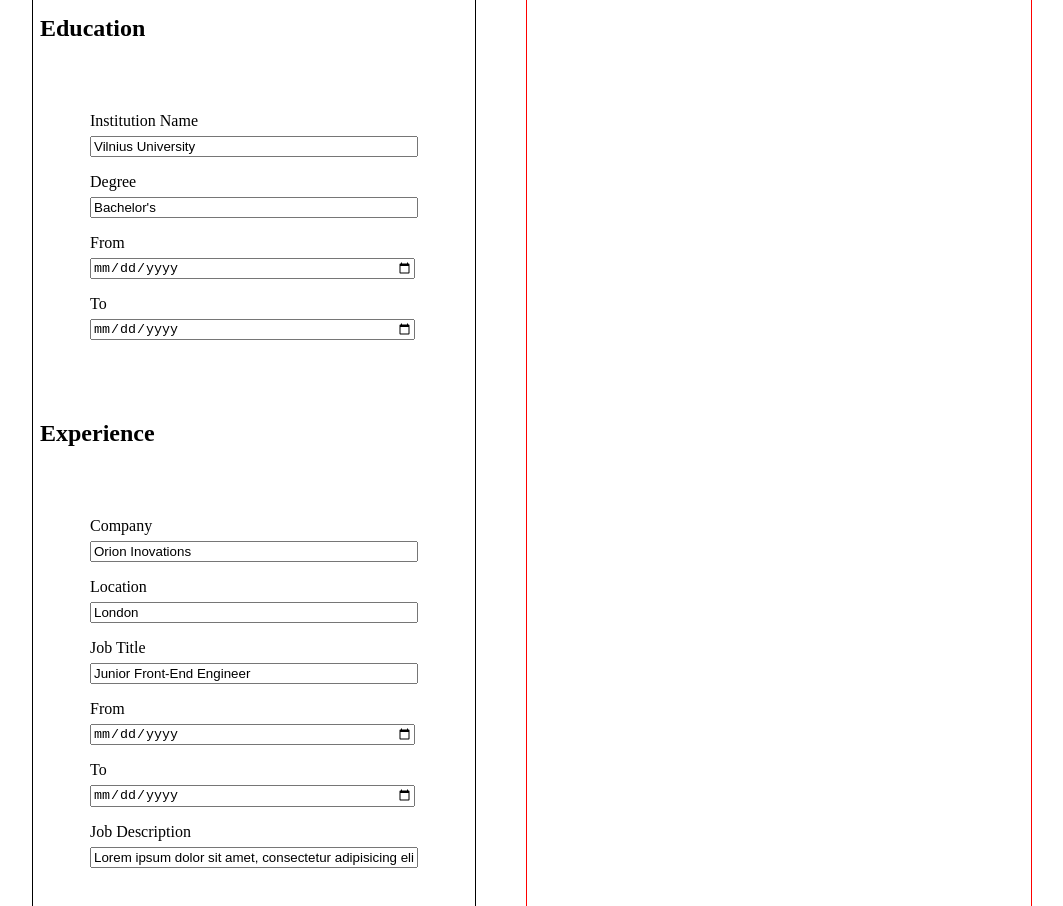
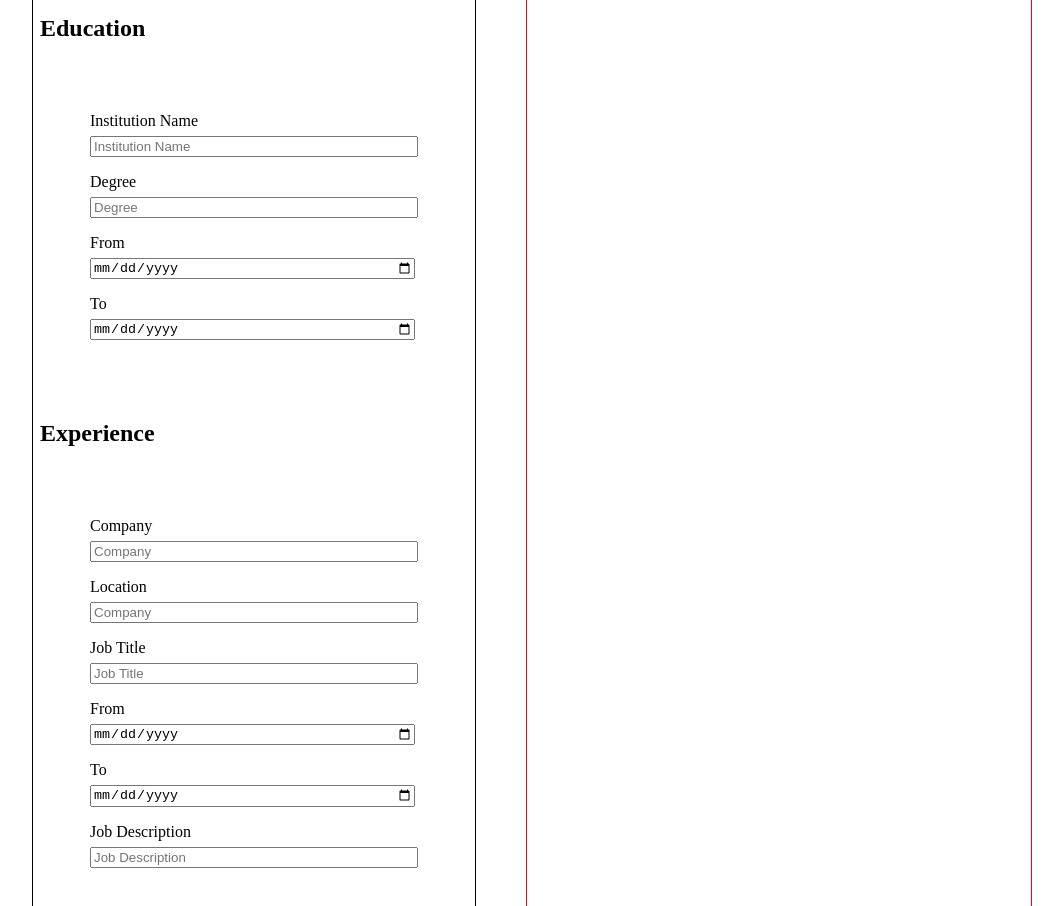
Before and after one commit to its-nikole/cv-project-react, a React (Create React App) app: page / in a window 1280 px wide. Shown: the part 620-1526 px from the top of the page, without its empty margins (108-1171 px from the left). Built offline with nearby package versions, Linux system fonts and the light colour scheme.

Commit message:
refactor: :art: Form inputs code refractoring

```diff
--- a/src/App.js
+++ b/src/App.js
@@ -41,22 +41,13 @@ export function App() {
           <PersonalInfo
             fullInfo = {fullInfo}
             handleChange={getDetails}
-
           />
           <Education
-            institutionInput={fullInfo.institution}
-            degreeInput={fullInfo.degree}
-            courseStartInput={fullInfo.courseStart}
-            courseEndInput={fullInfo.courseEnd}
+            fullInfo = {fullInfo}
             handleChange={getDetails}
           />
           <Experience
-            companyInput={fullInfo.company}
-            companyLocationInput={fullInfo.location}
-            jobTitleInput={fullInfo.jobTitle}
-            jobStartInput={fullInfo.jobStart}
-            jobEndInput={fullInfo.jobEnd}
-            jobDescriptionInput={fullInfo.jobDescription}
+            fullInfo = {fullInfo}
             handleChange={getDetails}
           />
         </div>
--- a/src/components/Forms/Education.jsx
+++ b/src/components/Forms/Education.jsx
@@ -11,7 +11,7 @@ export function Education(props) {
           placeholder="Institution Name"
           className="input"
           name="institution"
-          value={props.institutionInput}
+          value={props.fullInfo.institutionInput}
           onChange={props.handleChange}
         />
 
@@ -21,7 +21,7 @@ export function Education(props) {
           placeholder="Degree"
           className="input"
           name="degree"
-          value={props.degreeInput}
+          value={props.fullInfo.degreeInput}
           onChange={props.handleChange}
         />
 
@@ -31,7 +31,7 @@ export function Education(props) {
           placeholder="From"
           className="input"
           name="courseStart"
-          value={props.courseStartInput}
+          value={props.fullInfo.courseStartInput}
           onChange={props.handleChange}
         />
 
@@ -41,7 +41,7 @@ export function Education(props) {
             placeholder="To"
             className="input"
             name="courseEnd"
-            value={props.courseEndInput}
+            value={props.fullInfo.courseEndInput}
             onChange={props.handleChange}
         />
       </form>
--- a/src/components/Forms/Experience.jsx
+++ b/src/components/Forms/Experience.jsx
@@ -11,7 +11,7 @@ export function Experience(props) {
           placeholder="Company"
           className="input"
           name="company"
-          value={props.companyInput}
+          value={props.fullInfo.companyInput}
           onChange={props.handleChange}
         />
 
@@ -21,7 +21,7 @@ export function Experience(props) {
           placeholder="Company"
           className="input"
           name="location"
-          value={props.companyLocationInput}
+          value={props.fullInfo.companyLocationInput}
           onChange={props.handleChange}
         />
 
@@ -31,7 +31,7 @@ export function Experience(props) {
           placeholder="Job Title"
           className="input"
           name="jobTitle"
-          value={props.jobTitleInput}
+          value={props.fullInfo.jobTitleInput}
           onChange={props.handleChange}
         />
 
@@ -41,7 +41,7 @@ export function Experience(props) {
           placeholder="From"
           className="input"
           name="jobStart"
-          value={props.jobStartInput}
+          value={props.fullInfo.jobStartInput}
           onChange={props.handleChange}
         />
 
@@ -51,7 +51,7 @@ export function Experience(props) {
             placeholder="To"
             className="input"
             name="jobEnd"
-            value={props.jobEndInput}
+            value={props.fullInfo.jobEndInput}
             onChange={props.handleChange}
         />
 
@@ -61,7 +61,7 @@ export function Experience(props) {
           placeholder="Job Description"
           className="input"
           name="jobDescription"
-          value={props.jobDescriptionInput}
+          value={props.fullInfo.jobDescriptionInput}
           onChange={props.handleChange}
         />
       </form>
```
